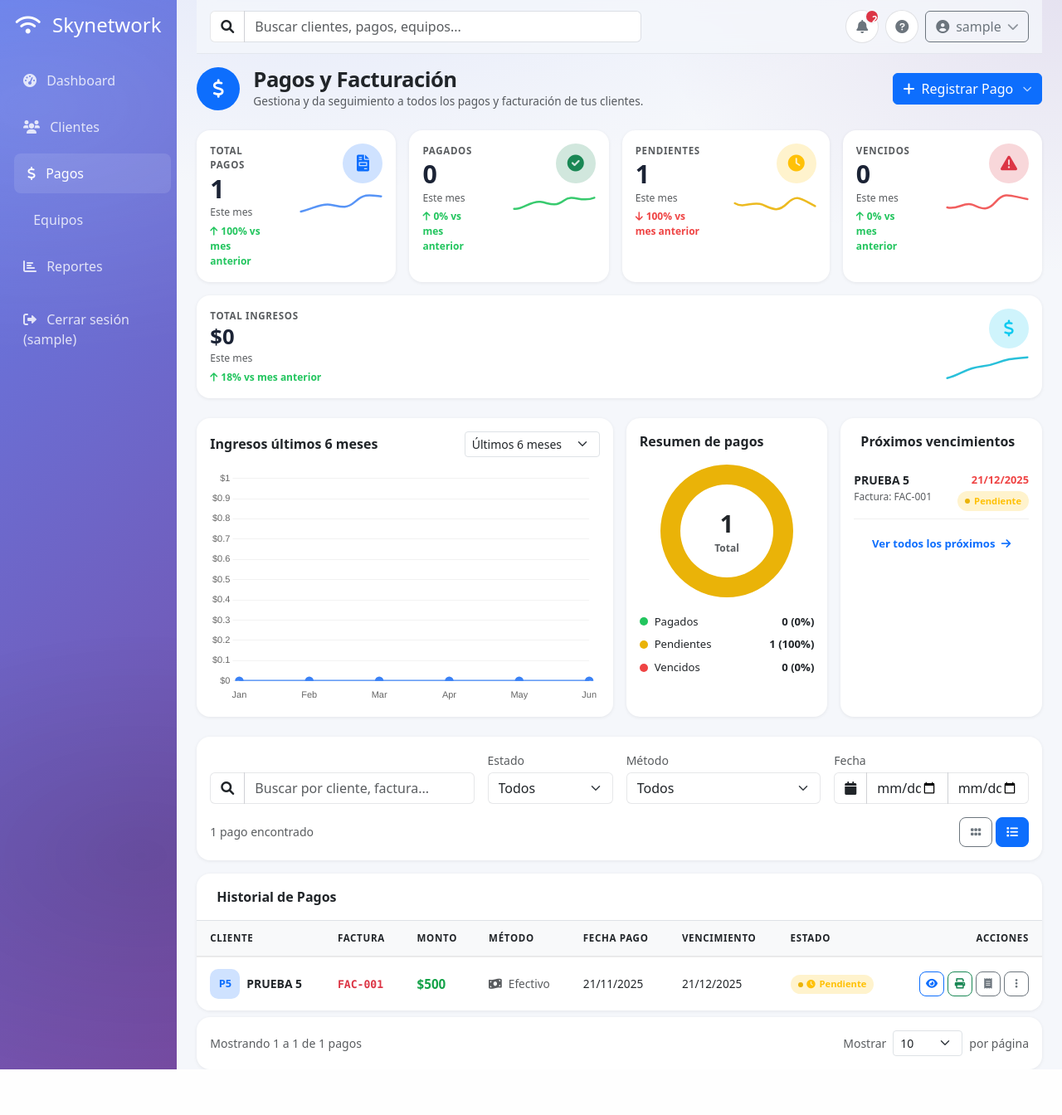
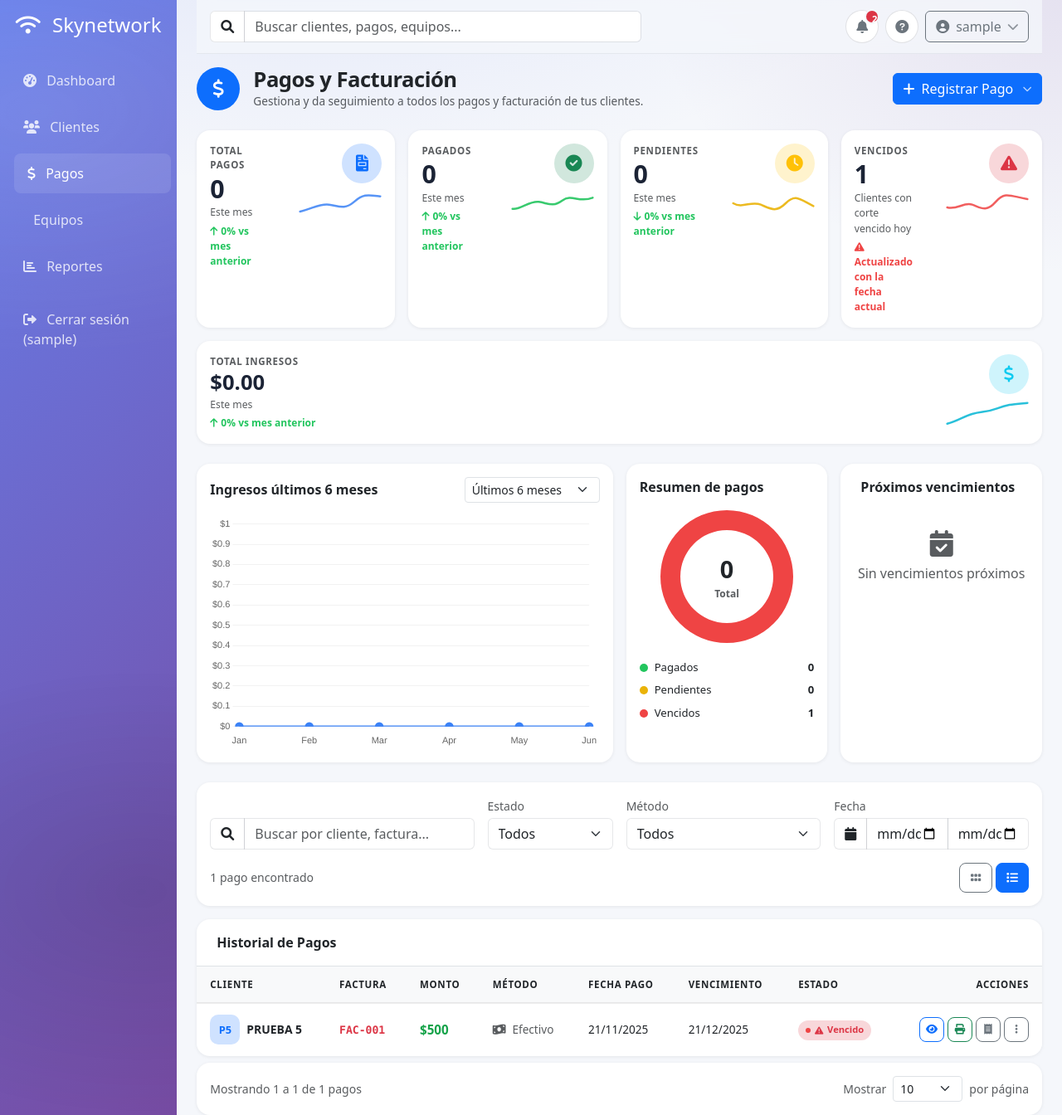
Before and after one commit to JosiasDenis12/isp-management, a PHP site: page /isp-management/pagos in a window 1280 px wide. Shown: the whole page at 83% size. Before the commit the page ends 1289 px from the top, so only its background shows below. Run offline with PHP 8.4, Linux system fonts and the light colour scheme; the visitor is signed in with stand-in values (Sample User, id 1); data comes from the database, SQL or seed files in the repository.

Commit message:
reporte de pago s y reflejo de lso uqe deben

```diff
--- a/controllers/PagoController.php
+++ b/controllers/PagoController.php
@@ -8,14 +8,27 @@ class PagoController {
         $pagoModel = new Pago();
         $pagos = $pagoModel->getAll();
         $proximosVencimientos = $pagoModel->getProximosVencimientos();
+        $kpis = $pagoModel->getKpis();
 
         $data = [
             'title' => 'Pagos y Facturación - ' . APP_NAME,
             'pagos' => $pagos,
-            'proximosVencimientos' => $proximosVencimientos
+            'proximosVencimientos' => $proximosVencimientos,
+            'kpis' => $kpis
         ];
 
         $this->loadView('pagos/index', $data);
+    }
+
+    public function kpis() {
+        header('Content-Type: application/json; charset=utf-8');
+        try {
+            echo json_encode(['success' => true, 'data' => (new Pago())->getKpis()]);
+        } catch (Throwable $e) {
+            http_response_code(500);
+            error_log('PagoController@kpis: ' . $e->getMessage());
+            echo json_encode(['success' => false, 'message' => 'No fue posible actualizar los indicadores']);
+        }
     }
 
     public function create() {
--- a/controllers/ReporteController.php
+++ b/controllers/ReporteController.php
@@ -42,6 +42,34 @@ class ReporteController {
         ];
 
         $this->loadView('reportes/suscripciones', $data);
+    }
+
+    public function pagos() {
+        require_once 'models/Pago.php';
+        $filters = [
+            'fecha_desde' => $this->cleanDate($_GET['fecha_desde'] ?? ''),
+            'fecha_hasta' => $this->cleanDate($_GET['fecha_hasta'] ?? ''),
+            'estado' => trim((string)($_GET['estado'] ?? '')),
+            'metodo' => trim((string)($_GET['metodo'] ?? '')),
+        ];
+        $model = new Pago();
+        $rows = $model->getReportePagos($filters);
+        $data = ['title' => 'Reporte de Pagos - ' . APP_NAME, 'rows' => $rows, 'filters' => $filters, 'kpis' => $model->getKpis()];
+        $this->loadView('reportes/pagos', $data);
+    }
+
+    public function pagosExcel() {
+        require_once 'models/Pago.php';
+        $filters = ['fecha_desde' => $this->cleanDate($_GET['fecha_desde'] ?? ''), 'fecha_hasta' => $this->cleanDate($_GET['fecha_hasta'] ?? ''), 'estado' => trim((string)($_GET['estado'] ?? '')), 'metodo' => trim((string)($_GET['metodo'] ?? ''))];
+        $rows = (new Pago())->getReportePagos($filters);
+        header('Content-Type: text/csv; charset=UTF-8');
+        header('Content-Disposition: attachment; filename=reporte-pagos-' . date('Y-m-d') . '.csv');
+        echo "\xEF\xBB\xBF";
+        $out = fopen('php://output', 'w');
+        fputcsv($out, ['Cliente', 'Factura', 'Fecha de pago', 'Vencimiento', 'Estado', 'Método', 'Monto', 'Meses pagados']);
+        foreach ($rows as $row) fputcsv($out, [$row['cliente_nombre'], $row['numero_factura'], $row['fecha_pago'], $row['fecha_vencimiento'], $row['estado'], $row['metodo_pago'], $row['monto'], $row['meses_pagados_cliente']]);
+        fclose($out);
+        exit;
     }
 
     public function equiposVisitas() {
--- a/index.php
+++ b/index.php
@@ -44,6 +44,7 @@ $router->addRoute('GET', '/clientes/{id}/update-status', 'ClienteController', 'u
 
 // Rutas de pagos
 $router->addRoute('GET', '/pagos', 'PagoController', 'index');
+$router->addRoute('GET', '/pagos/kpis', 'PagoController', 'kpis');
 $router->addRoute('GET', '/pagos/create', 'PagoController', 'create');
 $router->addRoute('POST', '/pagos/create', 'PagoController', 'create');
 $router->addRoute('GET', '/pagos/{id}', 'PagoController', 'show');
@@ -72,6 +73,8 @@ $router->addRoute('GET', '/equipos/{id}/reporte', 'EquipoController', 'generarRe
 
 // Rutas de reportes
 $router->addRoute('GET', '/reportes', 'ReporteController', 'index');
+$router->addRoute('GET', '/reportes/pagos', 'ReporteController', 'pagos');
+$router->addRoute('GET', '/reportes/pagos/excel', 'ReporteController', 'pagosExcel');
 $router->addRoute('GET', '/reportes/suscripciones', 'ReporteController', 'suscripciones');
 $router->addRoute('GET', '/reportes/equipos-visitas', 'ReporteController', 'equiposVisitas');
 $router->addRoute('GET', '/reportes/equipos-instalados', 'ReporteController', 'equiposInstalados');
--- a/models/Cliente.php
+++ b/models/Cliente.php
@@ -297,6 +297,7 @@ class Cliente {
                     c.id,
                     c.nombre,
                     c.telefono,
+                    c.estado,
                     c.tipo_conexion,
                     c.plan_mensual,
                     c.megas_contratados,
--- a/models/Pago.php
+++ b/models/Pago.php
@@ -22,6 +22,9 @@ class Pago {
     }
 
     public function getAll() {
+        // Un pago pendiente pasa a vencido automáticamente al iniciar un nuevo día.
+        // Esto evita que las tarjetas dependan de una actualización manual del estado.
+        $this->actualizarEstadosVencidos();
         $query = "SELECT p.*, c.nombre as cliente_nombre, c.telefono as cliente_telefono, c.estado as cliente_estado
                   FROM " . $this->table_name . " p
                   JOIN clientes c ON p.cliente_id = c.id
@@ -29,6 +32,50 @@ class Pago {
 
         $stmt = $this->conn->prepare($query);
         $stmt->execute();
+        return $stmt->fetchAll(PDO::FETCH_ASSOC);
+    }
+
+    public function actualizarEstadosVencidos() {
+        $query = "UPDATE " . $this->table_name . "
+                  SET estado = 'vencido'
+                  WHERE estado = 'pendiente'
+                    AND fecha_vencimiento IS NOT NULL
+                    AND fecha_vencimiento < CURRENT_DATE()";
+        return $this->conn->prepare($query)->execute();
+    }
+
+    public function getReportePagos(array $filters = []) {
+        $this->actualizarEstadosVencidos();
+
+        $where = [];
+        $params = [];
+        if (!empty($filters['fecha_desde'])) {
+            $where[] = "COALESCE(NULLIF(p.fecha_pago, '0000-00-00'), p.fecha_vencimiento) >= :fecha_desde";
+            $params[':fecha_desde'] = $filters['fecha_desde'];
+        }
+        if (!empty($filters['fecha_hasta'])) {
+            $where[] = "COALESCE(NULLIF(p.fecha_pago, '0000-00-00'), p.fecha_vencimiento) <= :fecha_hasta";
+            $params[':fecha_hasta'] = $filters['fecha_hasta'];
+        }
+        if (!empty($filters['estado']) && in_array($filters['estado'], ['pagado', 'pendiente', 'vencido'], true)) {
+            $where[] = 'p.estado = :estado';
+            $params[':estado'] = $filters['estado'];
+        }
+        if (!empty($filters['metodo'])) {
+            $where[] = 'p.metodo_pago = :metodo';
+            $params[':metodo'] = $filters['metodo'];
+        }
+
+        $query = "SELECT p.*, c.nombre AS cliente_nombre, c.telefono AS cliente_telefono,
+                         COUNT(CASE WHEN p2.estado = 'pagado' THEN 1 END) AS meses_pagados_cliente
+                  FROM pagos p
+                  INNER JOIN clientes c ON c.id = p.cliente_id
+                  LEFT JOIN pagos p2 ON p2.cliente_id = p.cliente_id
+                  " . ($where ? 'WHERE ' . implode(' AND ', $where) : '') . "
+                  GROUP BY p.id
+                  ORDER BY COALESCE(NULLIF(p.fecha_pago, '0000-00-00'), p.fecha_vencimiento) DESC, p.id DESC";
+        $stmt = $this->conn->prepare($query);
+        $stmt->execute($params);
         return $stmt->fetchAll(PDO::FETCH_ASSOC);
     }
 
@@ -175,30 +222,41 @@ class Pago {
     }
 
     public function getStats() {
+        return $this->getKpis();
+    }
+
+    /** Fuente única para todos los KPIs de pagos y dashboard. */
+    public function getKpis() {
         require_once 'models/Cliente.php';
+        $this->actualizarEstadosVencidos();
 
         $query = "SELECT
-                    COUNT(*) as total_pagos,
-                    SUM(CASE WHEN estado = 'pagado' THEN monto ELSE 0 END) as ingresos_mes,
-                    COUNT(CASE WHEN estado = 'vencido' THEN 1 END) as pagos_vencidos,
-                    COUNT(CASE WHEN estado = 'pendiente' THEN 1 END) as pagos_pendientes
-                  FROM " . $this->table_name . "
-                  WHERE MONTH(fecha_vencimiento) = MONTH(CURRENT_DATE())
-                  AND YEAR(fecha_vencimiento) = YEAR(CURRENT_DATE())";
-
+                    SUM(CASE WHEN fecha_pago >= DATE_FORMAT(CURRENT_DATE(), '%Y-%m-01') AND fecha_pago < DATE_ADD(DATE_FORMAT(CURRENT_DATE(), '%Y-%m-01'), INTERVAL 1 MONTH) THEN 1 ELSE 0 END) AS total_pagos_mes,
+                    SUM(CASE WHEN estado = 'pagado' AND fecha_pago >= DATE_FORMAT(CURRENT_DATE(), '%Y-%m-01') AND fecha_pago < DATE_ADD(DATE_FORMAT(CURRENT_DATE(), '%Y-%m-01'), INTERVAL 1 MONTH) THEN 1 ELSE 0 END) AS pagos_realizados_mes,
+                    COALESCE(SUM(CASE WHEN estado = 'pagado' AND fecha_pago >= DATE_FORMAT(CURRENT_DATE(), '%Y-%m-01') AND fecha_pago < DATE_ADD(DATE_FORMAT(CURRENT_DATE(), '%Y-%m-01'), INTERVAL 1 MONTH) THEN monto ELSE 0 END), 0) AS ingresos_mes,
+                    SUM(CASE WHEN estado = 'pendiente' THEN 1 ELSE 0 END) AS pagos_pendientes,
+                    SUM(CASE WHEN estado = 'vencido' THEN 1 ELSE 0 END) AS pagos_vencidos_registrados,
+                    SUM(CASE WHEN fecha_pago >= DATE_FORMAT(CURRENT_DATE() - INTERVAL 1 MONTH, '%Y-%m-01') AND fecha_pago < DATE_FORMAT(CURRENT_DATE(), '%Y-%m-01') THEN 1 ELSE 0 END) AS total_pagos_mes_anterior,
+                    SUM(CASE WHEN estado = 'pagado' AND fecha_pago >= DATE_FORMAT(CURRENT_DATE() - INTERVAL 1 MONTH, '%Y-%m-01') AND fecha_pago < DATE_FORMAT(CURRENT_DATE(), '%Y-%m-01') THEN 1 ELSE 0 END) AS pagos_realizados_mes_anterior,
+                    COALESCE(SUM(CASE WHEN estado = 'pagado' AND fecha_pago >= DATE_FORMAT(CURRENT_DATE() - INTERVAL 1 MONTH, '%Y-%m-01') AND fecha_pago < DATE_FORMAT(CURRENT_DATE(), '%Y-%m-01') THEN monto ELSE 0 END), 0) AS ingresos_mes_anterior
+                    , SUM(CASE WHEN estado = 'pendiente' AND fecha_vencimiento >= DATE_FORMAT(CURRENT_DATE() - INTERVAL 1 MONTH, '%Y-%m-01') AND fecha_vencimiento < DATE_FORMAT(CURRENT_DATE(), '%Y-%m-01') THEN 1 ELSE 0 END) AS pagos_pendientes_mes_anterior
+                  FROM " . $this->table_name;
         $stmt = $this->conn->prepare($query);
         $stmt->execute();
-
         $stats = $stmt->fetch(PDO::FETCH_ASSOC) ?: [];
 
         $clienteModel = new Cliente();
-        $resumenPagos = $clienteModel->getResumenEstadoPagos();
+        $vencidos = $clienteModel->getClientesConPagosVencidos();
+        $proximos = $clienteModel->getClientesConPagosPorVencer(7);
+        foreach (['total_pagos_mes', 'pagos_realizados_mes', 'pagos_pendientes', 'pagos_vencidos_registrados', 'total_pagos_mes_anterior', 'pagos_realizados_mes_anterior', 'pagos_pendientes_mes_anterior'] as $key) $stats[$key] = (int)($stats[$key] ?? 0);
+        foreach (['ingresos_mes', 'ingresos_mes_anterior'] as $key) $stats[$key] = (float)($stats[$key] ?? 0);
 
-        $stats['total_pagos'] = (int)($stats['total_pagos'] ?? 0);
-        $stats['ingresos_mes'] = (float)($stats['ingresos_mes'] ?? 0);
-        $stats['pagos_vencidos'] = (int)($resumenPagos['clientes_con_pagos_vencidos'] ?? ($stats['pagos_vencidos'] ?? 0));
-        $stats['pagos_pendientes'] = (int)($resumenPagos['clientes_por_vencer_7_dias'] ?? ($stats['pagos_pendientes'] ?? 0));
-
+        $stats['clientes_vencidos'] = count($vencidos);
+        $stats['proximos_vencimientos'] = count($proximos);
+        $stats['total_pagos'] = $stats['total_pagos_mes'];
+        $stats['pagos_vencidos'] = $stats['clientes_vencidos'];
+        $stats['clientes_vencidos_detalle'] = $vencidos;
+        $stats['proximos_vencimientos_detalle'] = $proximos;
         return $stats;
     }
 
--- a/views/pagos/index.php
+++ b/views/pagos/index.php
@@ -3,17 +3,26 @@
 <?php
     $pagos = $pagos ?? [];
 
-    $totalPagos  = count($pagos);
+    $kpis = $kpis ?? [];
+    $totalPagos  = (int)($kpis['total_pagos_mes'] ?? 0);
     $pagados     = array_values(array_filter($pagos, fn($p) => ($p['estado'] ?? '') === 'pagado'));
     $pendientes  = array_values(array_filter($pagos, fn($p) => ($p['estado'] ?? '') === 'pendiente'));
     $vencidos    = array_values(array_filter($pagos, fn($p) => ($p['estado'] ?? '') === 'vencido'));
-    $ingresos    = array_sum(array_column($pagados, 'monto'));
+    $ingresos    = (float)($kpis['ingresos_mes'] ?? 0);
+    $pagadosMes = (int)($kpis['pagos_realizados_mes'] ?? 0);
+    $pendientesMes = (int)($kpis['pagos_pendientes'] ?? 0);
+    $vencidosMes = (int)($kpis['clientes_vencidos'] ?? 0);
 
     // % change placeholders – replace with real queries from controller if available
-    $pctTotal    = $totalPagos > 0 ? 100 : 0;
-    $pctPagados  = $totalPagos > 0 ? round((count($pagados)   / $totalPagos) * 100) : 0;
-    $pctPend     = $totalPagos > 0 ? round((count($pendientes) / $totalPagos) * 100) : 0;
-    $pctVenc     = $totalPagos > 0 ? round((count($vencidos)   / $totalPagos) * 100) : 0;
+    $variacion = function ($actual, $anterior) {
+        $actual = (float)$actual; $anterior = (float)$anterior;
+        if ($anterior == 0.0) return $actual > 0 ? 100 : 0;
+        return round((($actual - $anterior) / abs($anterior)) * 100);
+    };
+    $pctTotal = $variacion($totalPagos, $kpis['total_pagos_mes_anterior'] ?? 0);
+    $pctPagados = $variacion($pagadosMes, $kpis['pagos_realizados_mes_anterior'] ?? 0);
+    $pctPend = $variacion($pendientesMes, $kpis['pagos_pendientes_mes_anterior'] ?? 0);
+    $pctIngresos = $variacion($ingresos, $kpis['ingresos_mes_anterior'] ?? 0);
 
     // Método de pago options
     $metodoPagoOptions = [];
@@ -193,7 +202,7 @@
                 <div class="d-flex align-items-start justify-content-between gap-3">
                     <div class="flex-grow-1">
                         <div class="stat-label">Total Pagos</div>
-                        <div class="stat-value"><?php echo $totalPagos; ?></div>
+                        <div class="stat-value" id="kpi-total"><?php echo $totalPagos; ?></div>
                         <div class="stat-meta">Este mes</div>
                         <div class="mt-1 <?php echo $pctTotal >= 0 ? 'pct-up' : 'pct-down'; ?>">
                             <i class="fas fa-arrow-<?php echo $pctTotal >= 0 ? 'up' : 'down'; ?> me-1"></i><?php echo abs($pctTotal); ?>% vs mes anterior
@@ -217,7 +226,7 @@
                 <div class="d-flex align-items-start justify-content-between gap-3">
                     <div class="flex-grow-1">
                         <div class="stat-label">Pagados</div>
-                        <div class="stat-value"><?php echo count($pagados); ?></div>
+                        <div class="stat-value" id="kpi-pagados"><?php echo $pagadosMes; ?></div>
                         <div class="stat-meta">Este mes</div>
                         <div class="mt-1 pct-up">
                             <i class="fas fa-arrow-up me-1"></i><?php echo $pctPagados; ?>% vs mes anterior
@@ -241,10 +250,10 @@
                 <div class="d-flex align-items-start justify-content-between gap-3">
                     <div class="flex-grow-1">
                         <div class="stat-label">Pendientes</div>
-                        <div class="stat-value"><?php echo count($pendientes); ?></div>
+                        <div class="stat-value" id="kpi-pendientes"><?php echo $pendientesMes; ?></div>
                         <div class="stat-meta">Este mes</div>
-                        <div class="mt-1 <?php echo count($pendientes) > 0 ? 'pct-down' : 'pct-up'; ?>">
-                            <i class="fas fa-arrow-<?php echo count($pendientes) > 0 ? 'down' : 'up'; ?> me-1"></i><?php echo $pctPend; ?>% vs mes anterior
+                        <div class="mt-1 <?php echo $pctPend > 0 ? 'pct-down' : 'pct-up'; ?>">
+                            <i class="fas fa-arrow-<?php echo $pctPend > 0 ? 'up' : 'down'; ?> me-1"></i><?php echo abs($pctPend); ?>% vs mes anterior
                         </div>
                     </div>
                     <div class="stat-side">
@@ -265,10 +274,10 @@
                 <div class="d-flex align-items-start justify-content-between gap-3">
                     <div class="flex-grow-1">
                         <div class="stat-label">Vencidos</div>
-                        <div class="stat-value"><?php echo count($vencidos); ?></div>
-                        <div class="stat-meta">Este mes</div>
-                        <div class="mt-1 <?php echo count($vencidos) > 0 ? 'pct-down' : 'pct-up'; ?>">
-                            <i class="fas fa-arrow-<?php echo count($vencidos) > 0 ? 'down' : 'up'; ?> me-1"></i><?php echo $pctVenc; ?>% vs mes anterior
+                        <div class="stat-value" id="kpi-vencidos"><?php echo $vencidosMes; ?></div>
+                        <div class="stat-meta">Clientes con corte vencido hoy</div>
+                        <div class="mt-1 <?php echo $vencidosMes > 0 ? 'pct-down' : 'pct-up'; ?>">
+                            <i class="fas fa-triangle-exclamation me-1"></i>Actualizado con la fecha actual
                         </div>
                     </div>
                     <div class="stat-side">
@@ -289,10 +298,10 @@
                 <div class="d-flex align-items-start justify-content-between gap-3">
                     <div class="flex-grow-1">
                         <div class="stat-label">Total Ingresos</div>
-                        <div class="stat-value" style="font-size:1.6rem;">$<?php echo number_format($ingresos); ?></div>
+                        <div class="stat-value" id="kpi-ingresos" style="font-size:1.6rem;">$<?php echo number_format($ingresos, 2); ?></div>
                         <div class="stat-meta">Este mes</div>
                         <div class="mt-1 pct-up">
-                            <i class="fas fa-arrow-up me-1"></i>18% vs mes anterior
+                            <i class="fas fa-arrow-<?php echo $pctIngresos >= 0 ? 'up' : 'down'; ?> me-1"></i><?php echo abs($pctIngresos); ?>% vs mes anterior
                         </div>
                     </div>
                     <div class="stat-side">
@@ -342,15 +351,15 @@
                     <div class="w-100 mt-3">
                         <div class="donut-legend-row">
                             <div class="d-flex align-items-center gap-2"><span class="donut-legend-dot" style="background:#22c55e;"></span> Pagados</div>
-                            <div class="fw-semibold"><?php echo count($pagados); ?> (<?php echo $pctPagados; ?>%)</div>
+                            <div class="fw-semibold"><?php echo $pagadosMes; ?></div>
                         </div>
                         <div class="donut-legend-row">
                             <div class="d-flex align-items-center gap-2"><span class="donut-legend-dot" style="background:#eab308;"></span> Pendientes</div>
-                            <div class="fw-semibold"><?php echo count($pendientes); ?> (<?php echo $pctPend; ?>%)</div>
+                            <div class="fw-semibold"><?php echo $pendientesMes; ?></div>
                         </div>
                         <div class="donut-legend-row">
                             <div class="d-flex align-items-center gap-2"><span class="donut-legend-dot" style="background:#ef4444;"></span> Vencidos</div>
-                            <div class="fw-semibold"><?php echo count($vencidos); ?> (<?php echo $pctVenc; ?>%)</div>
+                            <div class="fw-semibold"><?php echo $vencidosMes; ?></div>
                         </div>
                     </div>
                 </div>
@@ -744,9 +753,9 @@
 
     /* ── Donut chart ── */
     const ctxDonut = document.getElementById('donutChart');
-    const pagados   = <?php echo count($pagados); ?>;
-    const pendientes= <?php echo count($pendientes); ?>;
-    const vencidos  = <?php echo count($vencidos); ?>;
+    const pagados   = <?php echo $pagadosMes; ?>;
+    const pendientes= <?php echo $pendientesMes; ?>;
+    const vencidos  = <?php echo $vencidosMes; ?>;
     if (ctxDonut) {
         new Chart(ctxDonut, {
             type: 'doughnut',
@@ -880,6 +889,37 @@
     setView(false);
     update();
 })();
+
+/* Mantiene los KPIs sincronizados si otra acción actualiza pagos o suscripciones. */
+(function syncPaymentKpis() {
+    const endpoint = '<?php echo url('pagos/kpis'); ?>';
+    const money = new Intl.NumberFormat('es-MX', { minimumFractionDigits: 2, maximumFractionDigits: 2 });
+    async function refreshKpis() {
+        try {
+            const response = await fetch(endpoint, { headers: { Accept: 'application/json' }, cache: 'no-store' });
+            const payload = await response.json();
+            if (!payload.success) return;
+            const data = payload.data;
+            const values = {
+                'kpi-total': data.total_pagos_mes,
+                'kpi-pagados': data.pagos_realizados_mes,
+                'kpi-pendientes': data.pagos_pendientes,
+                'kpi-vencidos': data.clientes_vencidos,
+            };
+            Object.entries(values).forEach(([id, value]) => {
+                const element = document.getElementById(id);
+                if (element) element.textContent = Number(value || 0);
+            });
+            const ingresos = document.getElementById('kpi-ingresos');
+            if (ingresos) ingresos.textContent = '$' + money.format(Number(data.ingresos_mes || 0));
+        } catch (_) {
+            // Se conserva el último valor confirmado si la conexión se interrumpe.
+        }
+    }
+    document.addEventListener('pago:actualizado', refreshKpis);
+    window.refreshPaymentKpis = refreshKpis;
+    window.setInterval(refreshKpis, 30000);
+})();
 </script>
 
 <?php include 'views/layouts/footer.php'; ?>
--- a/views/reportes/index.php
+++ b/views/reportes/index.php
@@ -44,7 +44,7 @@
                             <div class="card-body">
                                 <h6>Reporte de Pagos</h6>
                                 <p class="small text-muted">Ingresos, pagos pendientes, vencimientos.</p>
-                                <a href="#" class="btn btn-sm btn-primary">Ver</a>
+                                <a href="<?php echo url('reportes/pagos'); ?>" class="btn btn-sm btn-primary">Ver</a>
                             </div>
                         </div>
                     </div>
```
Also changed, not shown: views/reportes/pagos.php (added, +18 -0 lines), public/sky-network-logo.png (added).
